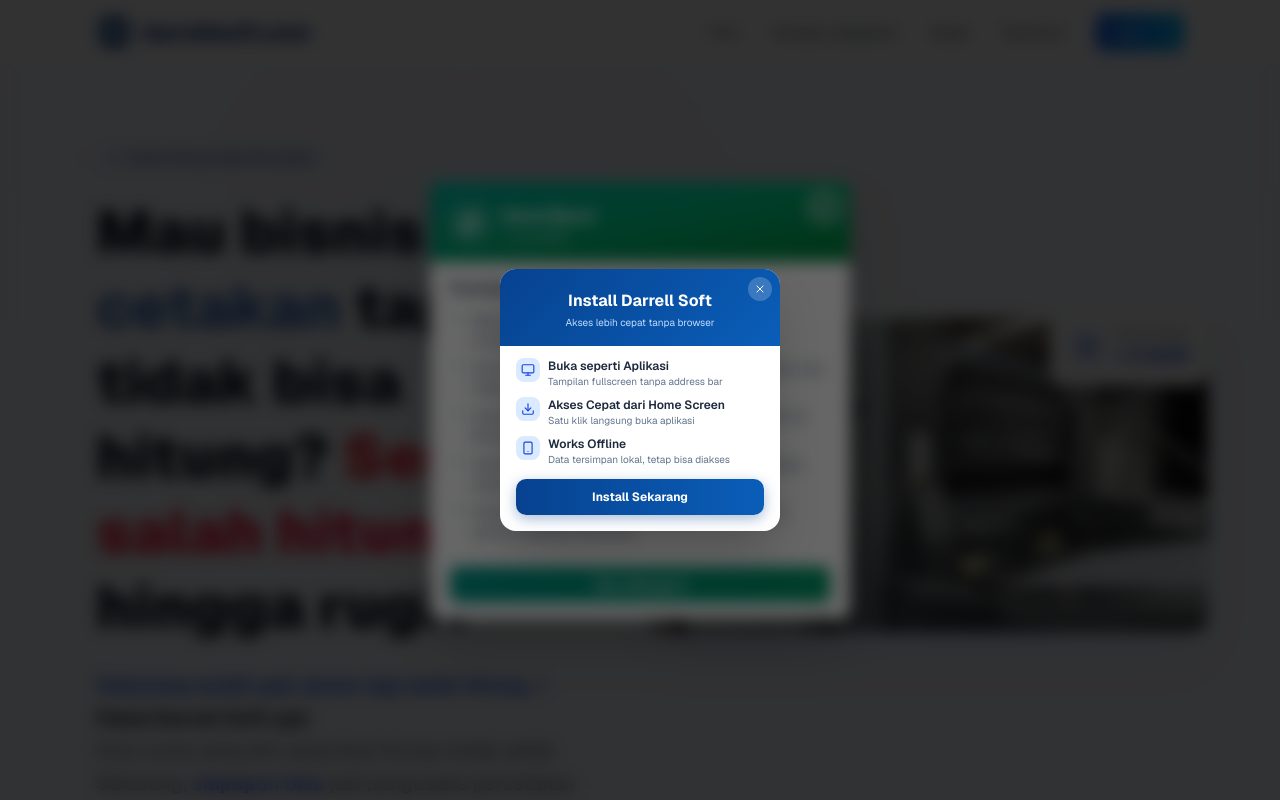
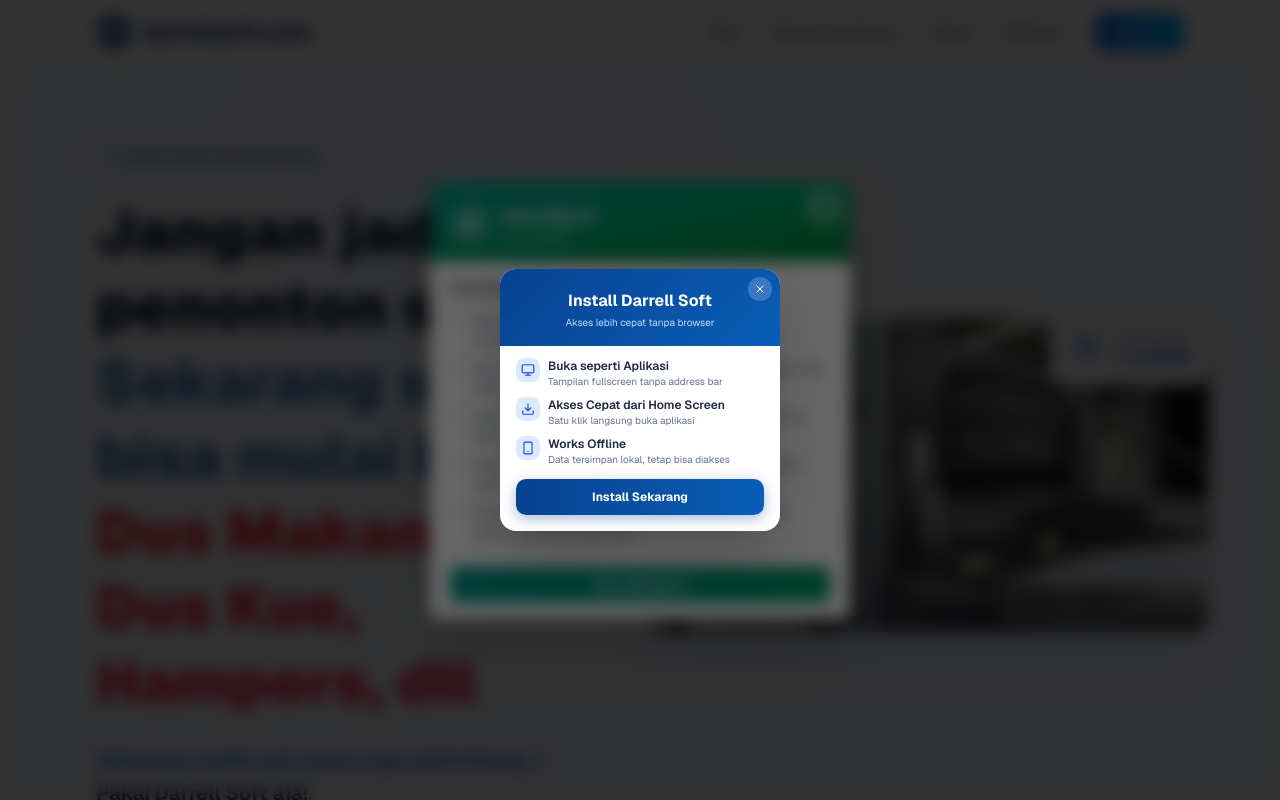
Before and after one commit to Koming711/darrellsoft, a Next.js app: page / in a window 1280 px wide. Shown: the top 800 px of the page. Built offline with nearby package versions, Linux system fonts and the light colour scheme; no server answers; the database is empty.

Commit message:
d3c4f2df-f967-460d-9977-a5d216539653

```diff
--- a/app/page.tsx
+++ b/app/page.tsx
@@ -358,11 +358,9 @@
                 </Badge>
 
                 <h1 className="text-4xl md:text-5xl lg:text-6xl text-gray-900 dark:text-gray-100 leading-tight" style={{ fontWeight: 900 }}>
-                  Mau bisnis{' '}
-                  <span className="font-extrabold" style={{ color: '#4374C1' }}>cetakan</span>{' '}
-                  tapi tidak bisa hitung?{' '}
-                  <span className="bg-gradient-to-r from-red-500 to-rose-500 bg-clip-text text-transparent">Sering salah hitung</span>{' '}
-                  hingga rugi?
+                  Jangan jadi penonton saja!!!.{' '}
+                  <span className="font-extrabold" style={{ color: '#4374C1' }}>Sekarang sudah bisa mulai bisnis</span>{' '}
+                  <span className="bg-gradient-to-r from-red-500 to-rose-500 bg-clip-text text-transparent">Dus Makanan, Dus Kue, Hampers, dll</span>
                 </h1>
 
                 <p className="text-lg md:text-xl text-gray-600 dark:text-gray-400 leading-relaxed">
--- a/src/app/page.tsx
+++ b/src/app/page.tsx
@@ -358,11 +358,9 @@
                 </Badge>
 
                 <h1 className="text-4xl md:text-5xl lg:text-6xl text-gray-900 dark:text-gray-100 leading-tight" style={{ fontWeight: 900 }}>
-                  Mau bisnis{' '}
-                  <span className="font-extrabold" style={{ color: '#4374C1' }}>cetakan</span>{' '}
-                  tapi tidak bisa hitung?{' '}
-                  <span className="bg-gradient-to-r from-red-500 to-rose-500 bg-clip-text text-transparent">Sering salah hitung</span>{' '}
-                  hingga rugi?
+                  Jangan jadi penonton saja!!!.{' '}
+                  <span className="font-extrabold" style={{ color: '#4374C1' }}>Sekarang sudah bisa mulai bisnis</span>{' '}
+                  <span className="bg-gradient-to-r from-red-500 to-rose-500 bg-clip-text text-transparent">Dus Makanan, Dus Kue, Hampers, dll</span>
                 </h1>
 
                 <p className="text-lg md:text-xl text-gray-600 dark:text-gray-400 leading-relaxed">
```
Also changed, not shown: 1 other file (tests, documents, lock files or other folders).
